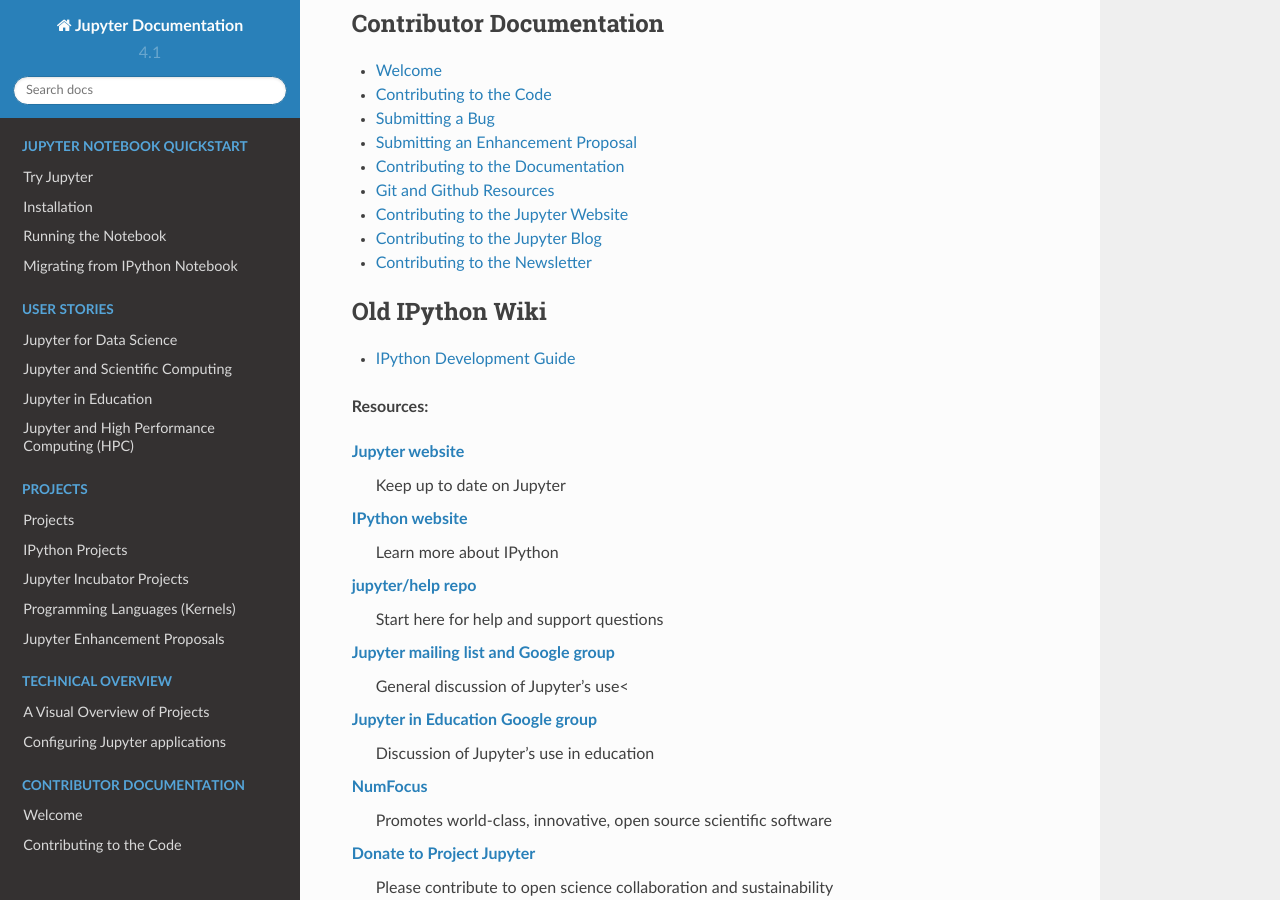
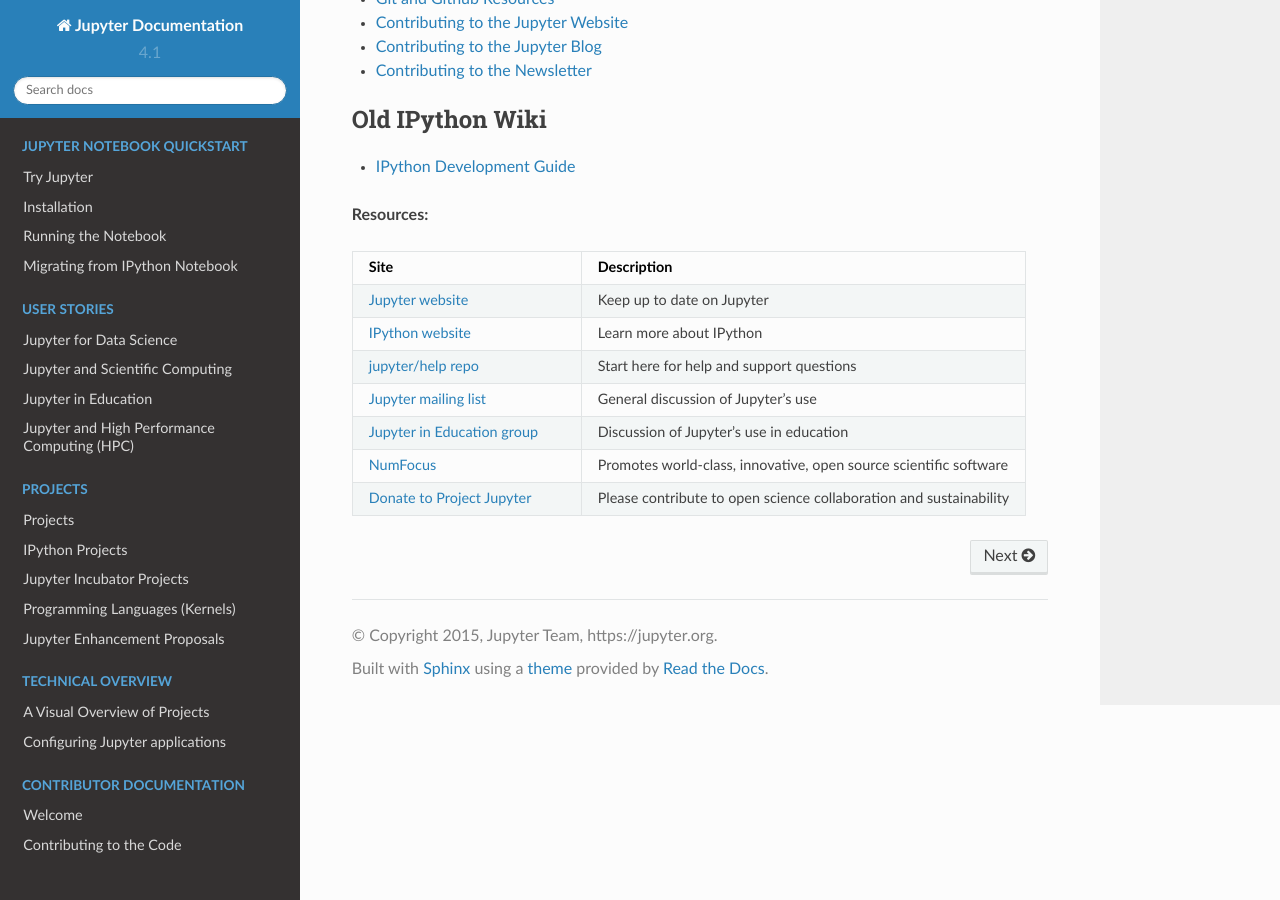
Before and after one commit to jupyter/jupyter, a Sphinx documentation site: the page built from docs/source/index.rst, in a window 1280 px wide and 900 px high, scrolled down 1944 px. Built offline with Sphinx 7.4.7 and the Read the Docs theme 2.0.0, drawn with Linux system fonts in a browser that asks for light colours; pages that are not in the unit, such as notebooks, are missing from menus; some of the changed text lies outside the part shown.

```diff
--- a/docs/source/index.rst
+++ b/docs/source/index.rst
@@ -9,26 +9,17 @@ The "official" documentation for **Project Jupyter and IPython.**
 
 **Parts of the documentation:**
 
-:ref:`Jupyter Notebook Quickstart <user-docs>`
-    Start here
+.. csv-table::
+   :header: "Site", "Description"
+   :widths: 18, 35
 
-:ref:`User Stories <about-docs>`
-    Common use cases in industries
-
-:ref:`Projects <jupyter-subprojects>`
-    High level descriptions
-
-:ref:`Documentation by project <project-links>`
-    Usage, configuration, and development information
-
-:ref:`Technical overview <tech-overview>`
-    Visual overview of how projects are used together
-
-:ref:`Contributor Guide <dev-docs>`
-    The general process of contributing code, documentation, community resources, and more
-
-:ref:`IPython Development guide <ipydevguide>`
-    Legacy IPython wiki reference documentation
+   :ref:`Jupyter Notebook Quickstart <user-docs>`, Get started
+   :ref:`User Stories <about-docs>`, Common use cases in industries
+   :ref:`Projects <jupyter-subprojects>`, High level descriptions
+   :ref:`Documentation by project <project-links>`, "Usage, configuration, and development information"
+   :ref:`Technical overview <tech-overview>`, Visual overview of how projects are used together
+   :ref:`Contributor Guide <dev-docs>`, "Contribute code, documentation, tutorials, and more"
+   :ref:`IPython Development guide <ipydevguide>`, Legacy IPython wiki reference documentation
 
 
 .. _fulltoc:
@@ -148,23 +139,14 @@ Usage, configuration and development information
 
 **Resources:**
 
-`Jupyter website <https://jupyter.org>`_
-    Keep up to date on Jupyter
+.. csv-table::
+   :header: "Site", "Description"
+   :widths: 18, 35
 
-`IPython website <https://ipython.org>`_
-    Learn more about IPython
-
-`jupyter/help repo <https://github.com/jupyter/help>`_
-    Start here for help and support questions
-
-`Jupyter mailing list and Google group <https://groups.google.com/forum/#!forum/jupyter>`_
-    General discussion of Jupyter's use<
-
-`Jupyter in Education Google group <https://groups.google.com/forum/#!forum/jupyter-education>`_
-    Discussion of Jupyter's use in education
-
-`NumFocus <https://www.numfocus.org>`_
-    Promotes world-class, innovative, open source scientific software
-
-`Donate to Project Jupyter <https://jupyter.org/donate.html>`_
-    Please contribute to open science collaboration and sustainability
+   `Jupyter website <https://jupyter.org>`_, Keep up to date on Jupyter
+   `IPython website <https://ipython.org>`_, Learn more about IPython
+   `jupyter/help repo <https://github.com/jupyter/help>`_, Start here for help and support questions
+   `Jupyter mailing list <https://groups.google.com/forum/#!forum/jupyter>`_, General discussion of Jupyter's use
+   `Jupyter in Education group <https://groups.google.com/forum/#!forum/jupyter-education>`_, Discussion of Jupyter's use in education
+   `NumFocus <https://www.numfocus.org>`_, "Promotes world-class, innovative, open source scientific software"
+   `Donate to Project Jupyter <https://jupyter.org/donate.html>`_, Please contribute to open science collaboration and sustainability
```
